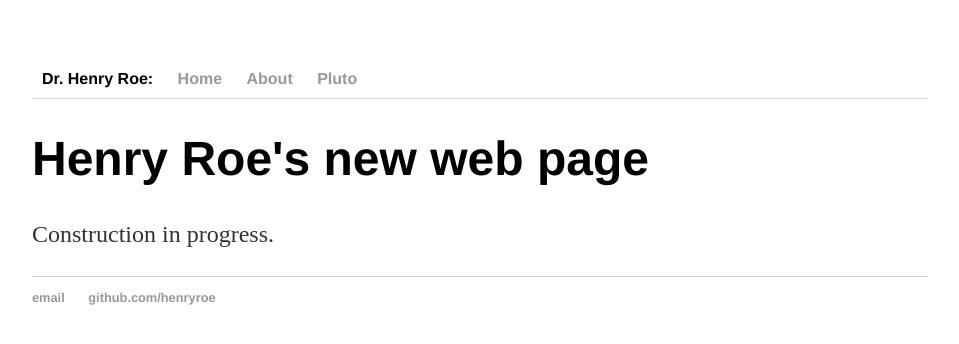
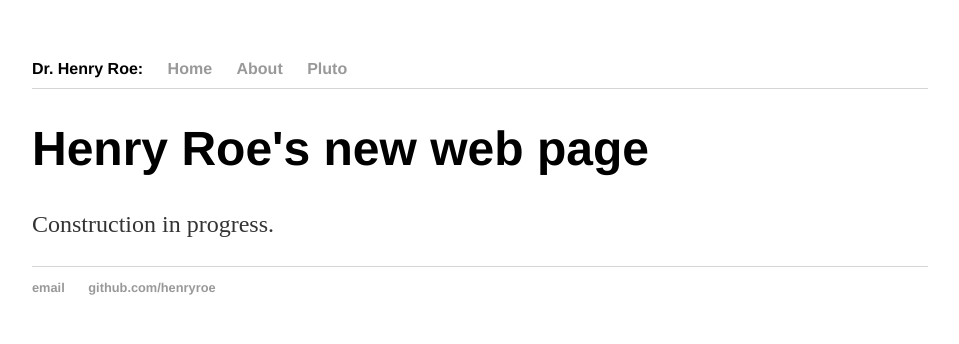
Before and after one commit to henryroe/henryroe.github.io, a Jekyll site: the page built from index.html, in a window 1280 px wide. Shown: the top 344 px of the page, without its empty margins (160-1119 px from the left). Built offline with Jekyll 4.4.1, drawn with Linux system fonts in a browser that asks for light colours.

Commit message:
Update main.css

```diff
--- a/css/main.css
+++ b/css/main.css
@@ -4,7 +4,8 @@ body {
 }
 nav ul {
     font-family:'Helvetica', 'Arial', 'Sans-Serif';
-    padding: 10px;
+    padding: 0px;
+    padding-bottom: 10px;
     list-style: none;
     font-weight: bold;
     border-bottom: 1px solid #d5d5d5;
```
